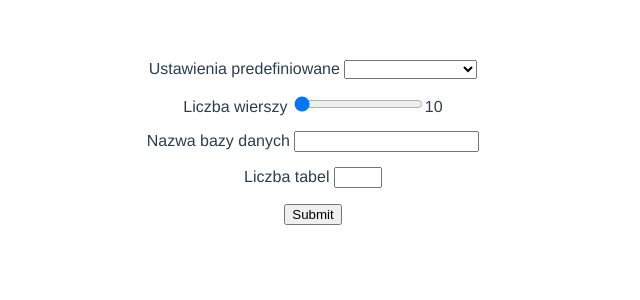
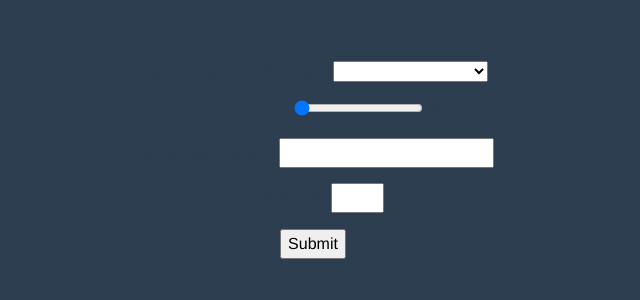
Before and after one commit to AnonymousX86/database-generator, a Vue app: page / in a window 1280 px wide. Shown: the top 300 px of the page, without its empty margins (327-967 px from the left). Built offline with nearby package versions, Linux system fonts and the light colour scheme.

Commit message:
Include BootstrapVue

```diff
--- a/src/App.vue
+++ b/src/App.vue
@@ -1,6 +1,8 @@
 <template>
   <div id="app">
-    <MainForm />
+    <b-container :fluid="true">
+      <MainForm />
+    </b-container>
   </div>
 </template>
 
```
Also changed, not shown: src/main.js (+7 -0 lines).
